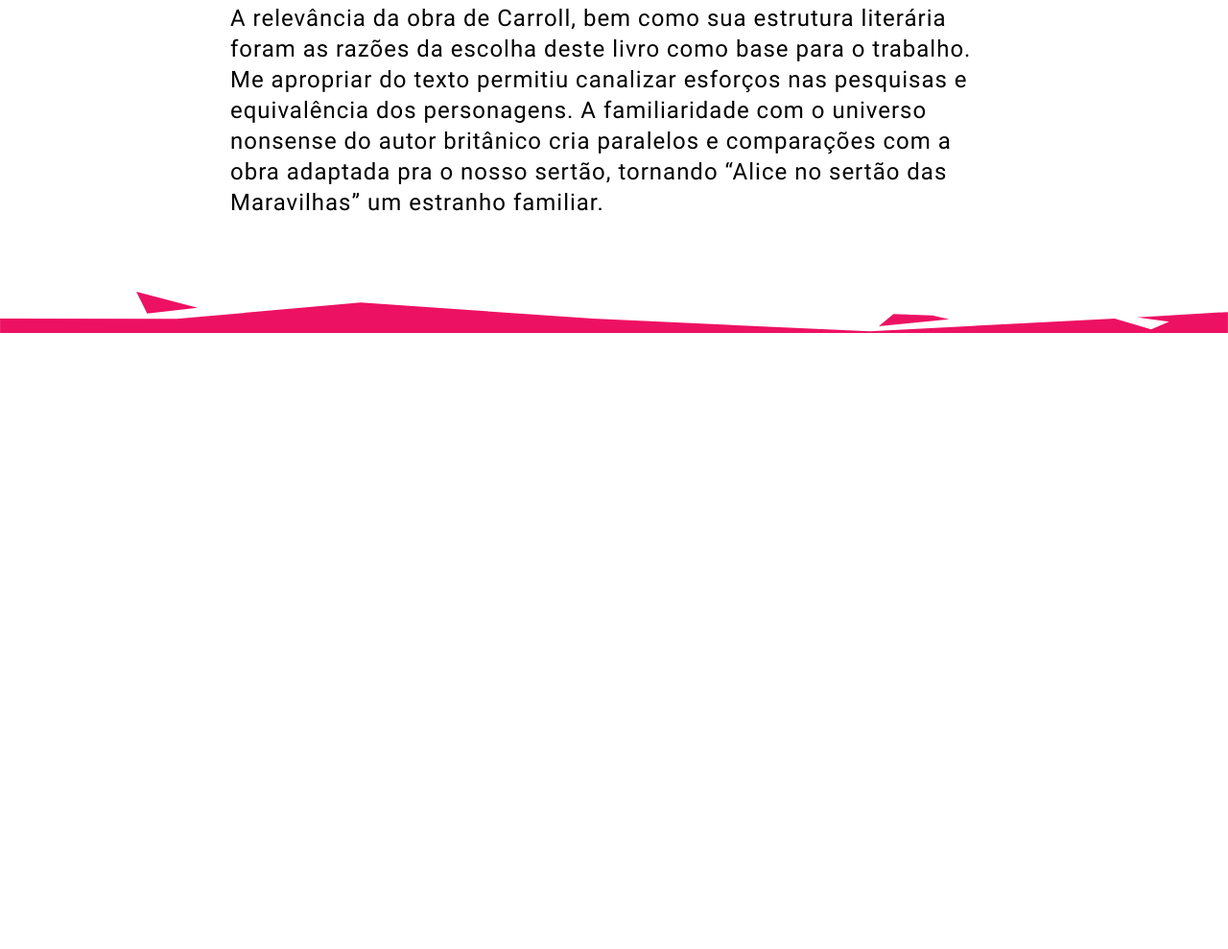
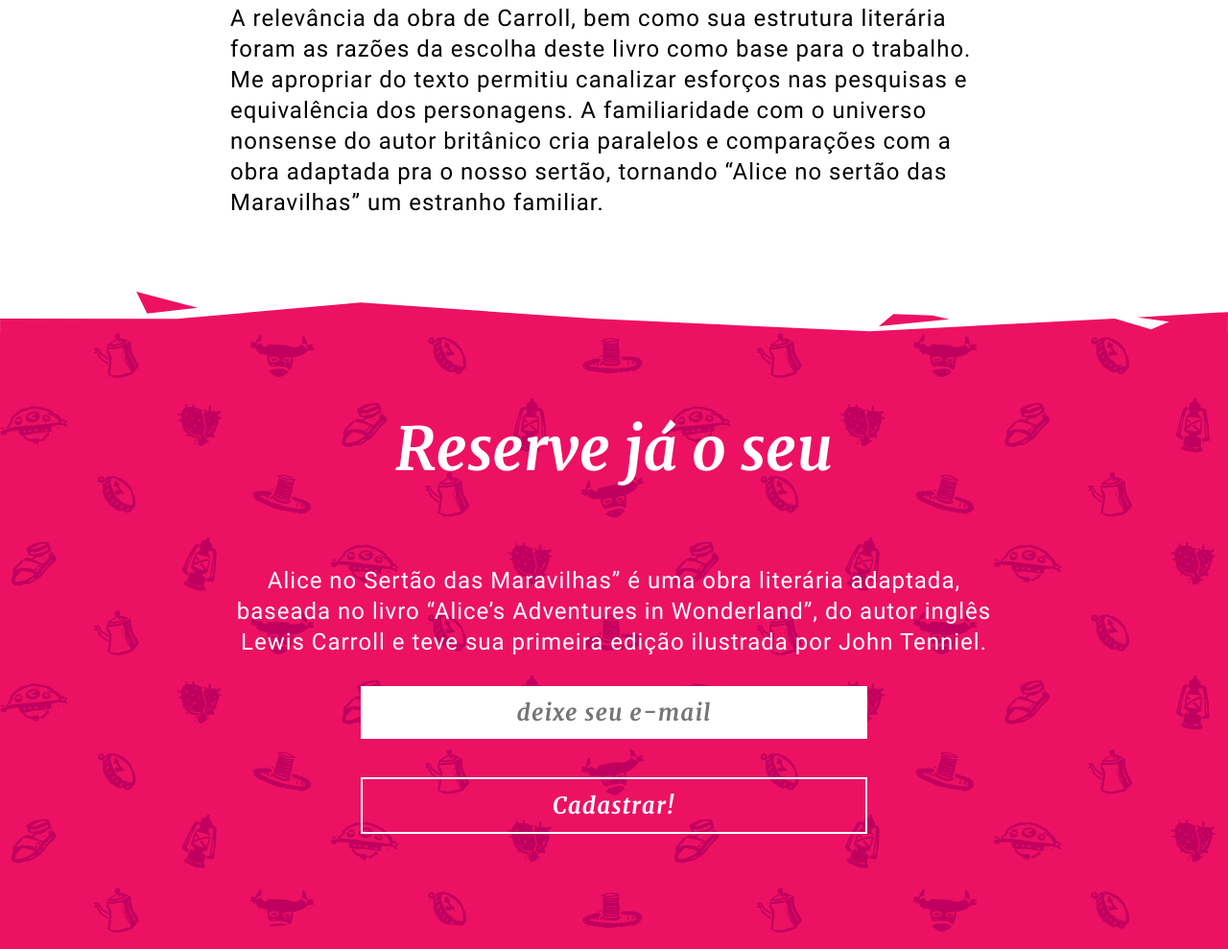
Before and after one commit to grama-cc/alice-sertao-maravilhas, a website: page index.html in a window 1280 px wide. Shown: the part 4041-5030 px from the top of the page at 96% size. Before the commit the page ends 4388 px from the top, so only its background shows below. Drawn offline with Linux system fonts and the light colour scheme.

Commit message:
add Reserve

```diff
--- a/index.html
+++ b/index.html
@@ -191,5 +191,21 @@
         </svg>
       </div>
     </section>
+    <section id="reserve">
+      <h2>Reserve já o seu</h2>
+      <div class="text">
+        <p>Alice no Sertão das Maravilhas” é uma obra literária adaptada, baseada no livro “Alice’s Adventures in Wonderland”, do autor inglês Lewis Carroll e teve sua primeira edição ilustrada por John Tenniel.</p>
+        <input type="text" placeholder="deixe seu e-mail"/>
+        <input type="submit" value="Cadastrar!"/>
+      </div>
+      <div class="line-break">
+        <svg viewBox="0 0 1920 65">
+          <polygon points="309 25 213 0 230 34 309 25"/>
+          <polygon points="1828 47 1800 59 1743 42 1360 62 927 42 564 17 276.2 42.3 0 42 0 65 1920 65 1920 31.7 1778 40 1828 47"/>
+          <polygon points="1397 35 1374 54 1484 43 1458 37 1397 35"/>
+        </svg>
+      </div>
+    </section>
+  </div>
 </body>
 </html>
--- /dev/null
+++ b/scss/_reserve.scss
@@ -0,0 +1,89 @@
+#reserve {
+  align-items: center;
+  background: url($img-path + 'reserve-bg.png') top left repeat $pink;
+  box-sizing: border-box;
+  display: flex;
+  flex-direction: column;
+  justify-content: center;
+  padding: 90px 0 120px;
+  position: relative;
+  width: 100%;
+
+  h2 {
+    color: $white;
+    font-family: 'Merriweather', serif;
+    font-size: 62px;
+    font-style: italic;
+    font-weight: bold;
+    margin-bottom: 90px;
+    text-align: center;
+    width: 100%;
+  }
+
+  .text {
+    color: $white;
+    font-family: 'Roboto', sans-serif;
+    font-size: 24px;
+    letter-spacing: 1px;
+    line-height: 32px;
+    max-width: 800px;
+
+    p {
+      margin-bottom: 30px;
+      text-align: center;
+
+      &:last-child {
+        margin-bottom: 0;
+      }
+    }
+
+    input[type='text'] {
+      background-color: $white;
+      border: none;
+      display: block;
+      font-family: 'Merriweather', serif;
+      font-size: 24px;
+      font-style: italic;
+      letter-spacing: 1px;
+      margin: 0 auto 40px;
+      outline: none;
+      padding: 12px 24px;
+      text-align: center;
+      width: 60%;
+    }
+
+    input[type='submit'] {
+      background: none;
+      border: 2px solid $white;
+      color: $white;
+      cursor: pointer;
+      display: block;
+      font-family: 'Merriweather', serif;
+      font-size: 24px;
+      font-style: italic;
+      letter-spacing: 1px;
+      margin: 0 auto;
+      outline: none;
+      padding: 12px 24px;
+      text-align: center;
+      width: 66%;
+    }
+  }
+
+  .line-break {
+    bottom: 0;
+    height: auto;
+    min-width: 100%;
+    position: absolute;
+
+    svg {
+      display: block;
+      height: 100%;
+      width: 100%;
+
+      polygon {
+        fill: $pink;
+      }
+    }
+  }
+}
--- a/scss/style.scss
+++ b/scss/style.scss
@@ -8,3 +8,4 @@
 @import 'characters';
 @import 'about';
 @import 'preview';
+@import 'reserve';
```
Also changed, not shown: assets/images/ai/arrow-next-01.svg (deleted), assets/images/ai/arrow-next.svg (deleted), assets/images/reserve-bg.png (added), build/css/style.css.
